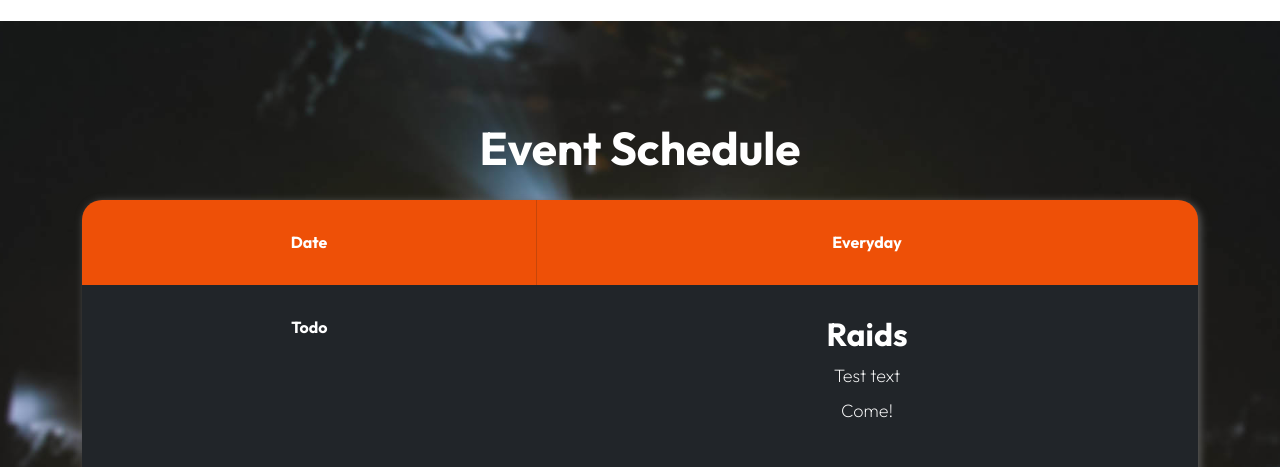
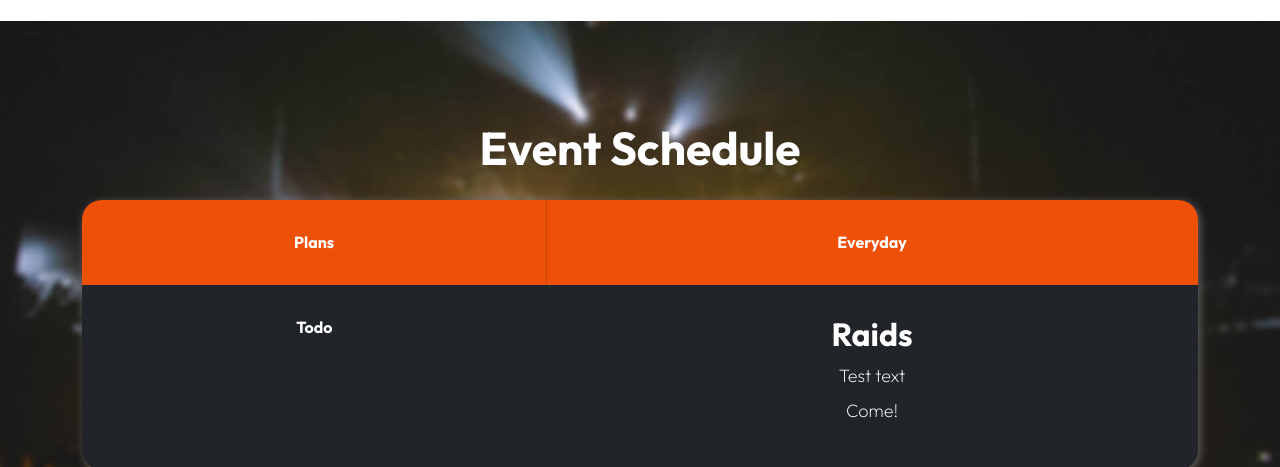
Before and after one commit to Isak-Landin/j8iraids, a Flask app: page / in a window 1280 px wide. Shown: the part 3142-3609 px from the top of the page. Run offline with Flask 3, Linux system fonts and the light colour scheme; some libraries are stand-ins or nearby versions.

Commit message:
Auto commit

```diff
--- a/static/templates/index.html
+++ b/static/templates/index.html
@@ -317,7 +317,7 @@ https://j8iraids.com
                                 <table class="schedule-table table table-dark">
                                     <thead>
                                         <tr>
-                                            <th scope="col">Date</th>
+                                            <th scope="col">Plans</th>
                                             <th scope="col">Everyday</th>
 
                                         </tr>
@@ -334,33 +334,7 @@ https://j8iraids.com
 
                                                 <p>Come!</p>
                                             </td>
-                                        <tr>
-                                            <th scope="row">Todo</th>
-
-                                            <td class="table-background-image-wrap pop-background-image">
-                                                <h3>Raids</h3>
-
-                                                <p class="mb-2"></p>
-
-                                                <p>Come!</p>
-
-                                                <div class="section-overlay"></div>
-                                            </td>
-                                        </tr>
-
-                                        <tr>
-                                            <th scope="row">Todo</th>
-
-                                            <td class="table-background-image-wrap pop-background-image">
-                                                <h3>Raids</h3>
-
-                                                <p class="mb-2"></p>
-
-                                                <p>Come!</p>
-
-                                                <div class="section-overlay"></div>
-                                            </td>
-                                        </tr>
+                                        <tr
                                     </tbody>
                                 </table>
                             </div>
```
